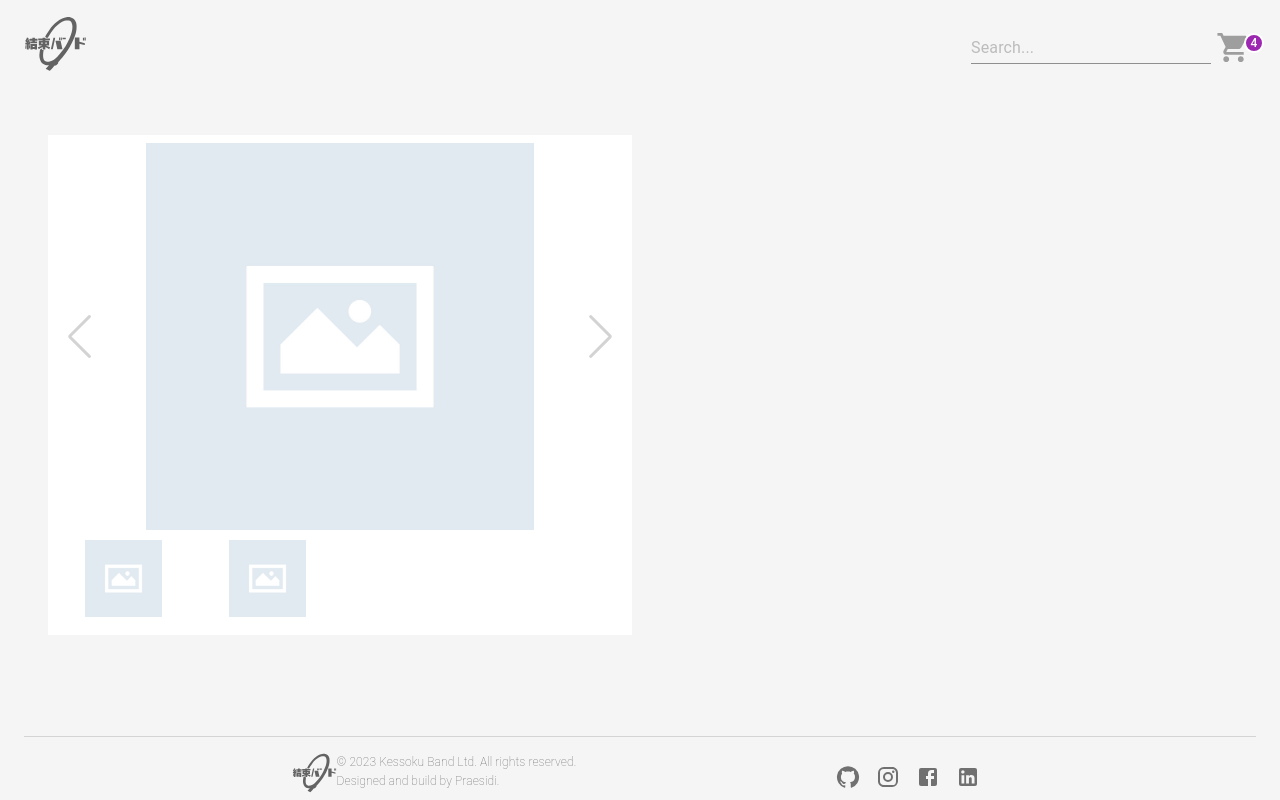
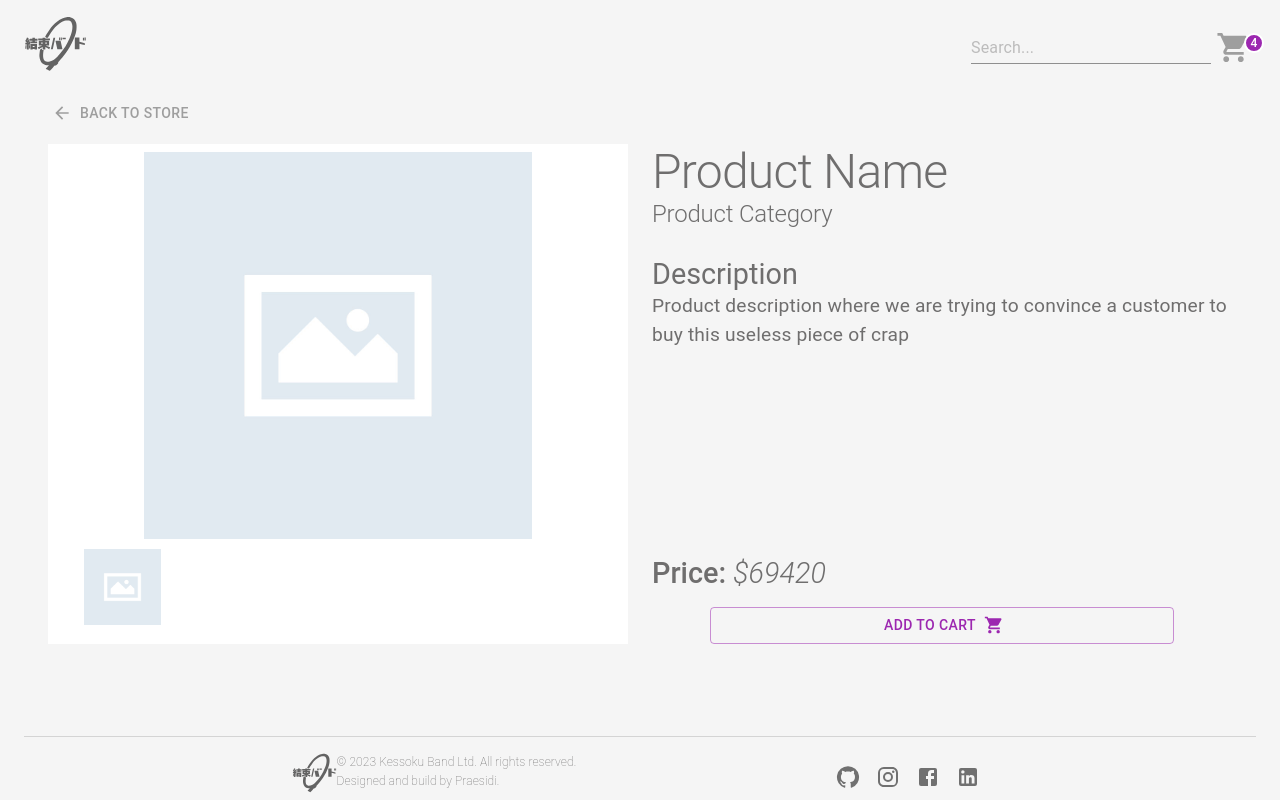
Before and after one commit to praesidi/shopping-cart, a React (Vite) app: page /products/1 in a window 1280 px wide. Built offline with nearby package versions, Linux system fonts and the light colour scheme.

Commit message:
Add content to the page

```diff
--- a/src/pages/Product/Product.tsx
+++ b/src/pages/Product/Product.tsx
@@ -1,23 +1,35 @@
 import Header from '../../layouts/Header/Header';
 import Footer from '../../layouts/Footer/Footer';
-import { Container, Box, Typography } from '@mui/material';
+import { Container, Box, Typography, Button } from '@mui/material';
 import Grid from '@mui/material/Unstable_Grid2';
+import ShoppingCartIcon from '@mui/icons-material/ShoppingCart';
+import ArrowBackIcon from '@mui/icons-material/ArrowBack';
 import ProductGallery from '../../components/ProductGallery/ProductGallery';
 import imagePlaceholder from '../../assets/images/image-placeholder.jpeg';
+import { Link } from 'react-router-dom';
 
-export default function Product(props: any) {
-	const imagesDefault = [imagePlaceholder, imagePlaceholder];
+export default function Product({
+	title = 'Product Name',
+	category = 'Product Category',
+	description = 'Product description where we are trying to convince a customer to buy this useless piece of crap',
+	price = 69420,
+	image = [imagePlaceholder],
+}) {
+	const imagesDefault = [imagePlaceholder];
 
+	// TODO: check how responsive pages are
+	// FIXME: fix bug when image slider collapses if there is only 1 image (width fixes it in some way)
+	// bug above fixed by itself (still needs testing)
 	return (
 		<Container
 			sx={{
 				width: '100vw',
+				maxWidth: '1400px',
 				minHeight: '100vh',
 				backgroundColor: 'whitesmoke',
 				color: '#6f6e6e',
 				display: 'flex',
 				flexDirection: 'column',
-
 				alignItems: 'center',
 			}}
 			maxWidth={false}
@@ -26,32 +38,113 @@ export default function Product(props: any) {
 			<Container
 				sx={{
 					display: 'flex',
+					flexDirection: 'column',
 					justifyContent: 'space-evenly',
 					padding: '0 24px',
-					margin: '40px 0 80px',
+					marginBottom: '64px',
+					// minHeight: '100%',
 				}}
 				disableGutters
 				maxWidth={false}
 			>
-				<Grid container columns={{ xs: 6, md: 8 }} spacing={2}>
+				<Box sx={{ marginBottom: '12px' }}>
+					<Link to={'/products'}>
+						<Button startIcon={<ArrowBackIcon />}>back to store</Button>
+					</Link>
+				</Box>
+				<Grid container columns={{ xs: 6, md: 8 }} spacing={3}>
 					<Grid xs={6} md={4}>
 						<Box
-							sx={{ height: '500px', backgroundColor: '#fff', padding: '8px' }}
+							sx={{
+								height: '500px',
+								backgroundColor: '#fff',
+								padding: '8px',
+							}}
 						>
-							<ProductGallery
-								images={props.image ? props.image : imagesDefault}
-							/>
+							<ProductGallery images={image ? image : imagesDefault} />
 						</Box>
 					</Grid>
 					<Grid xs={6} md={4}>
-						<Box>
-							<Typography variant='h1'>{props.title}</Typography>
-							<Typography variant='subtitle1'>{props.category}</Typography>
-						</Box>
-						<Box>
-							<Typography variant='h2'>
-								<Typography variant='body1'>{props.description}</Typography>
-							</Typography>
+						<Box
+							sx={{
+								display: 'flex',
+								flexDirection: 'column',
+								gap: '30px',
+								height: '100%',
+							}}
+						>
+							<Box>
+								<Typography
+									variant='h1'
+									sx={{ fontSize: '3rem', fontWeight: 300 }}
+								>
+									{title}
+								</Typography>
+								<Typography
+									variant='h2'
+									sx={{ fontSize: '1.5rem', fontWeight: 300 }}
+								>
+									{category}
+								</Typography>
+							</Box>
+							<Box>
+								<Typography
+									variant='h3'
+									sx={{ fontSize: '1.8rem', fontWeight: 400 }}
+								>
+									Description
+								</Typography>
+								<Typography variant='body1' sx={{ fontSize: '1.2rem' }}>
+									{description}
+								</Typography>
+							</Box>
+							<Box
+								sx={{
+									display: 'flex',
+									flexDirection: 'column',
+									justifyContent: 'center',
+									alignItems: 'center',
+									marginTop: 'auto',
+								}}
+							>
+								<Box
+									sx={{
+										width: '100%',
+										display: 'flex',
+										justifyContent: 'flex-start',
+										marginBottom: '16px',
+									}}
+								>
+									<Typography
+										variant='h3'
+										sx={{
+											fontSize: '1.8rem',
+											fontWeight: 500,
+										}}
+									>
+										Price:
+										<Box
+											component={'span'}
+											sx={{
+												fontWeight: 300,
+												fontStyle: 'italic',
+											}}
+										>
+											{' '}
+											${price}
+										</Box>
+									</Typography>
+								</Box>
+								<Button
+									sx={{ width: '80%' }}
+									variant='outlined'
+									color='secondary'
+									fullWidth
+									endIcon={<ShoppingCartIcon />}
+								>
+									Add to cart
+								</Button>
+							</Box>
 						</Box>
 					</Grid>
 				</Grid>
```
